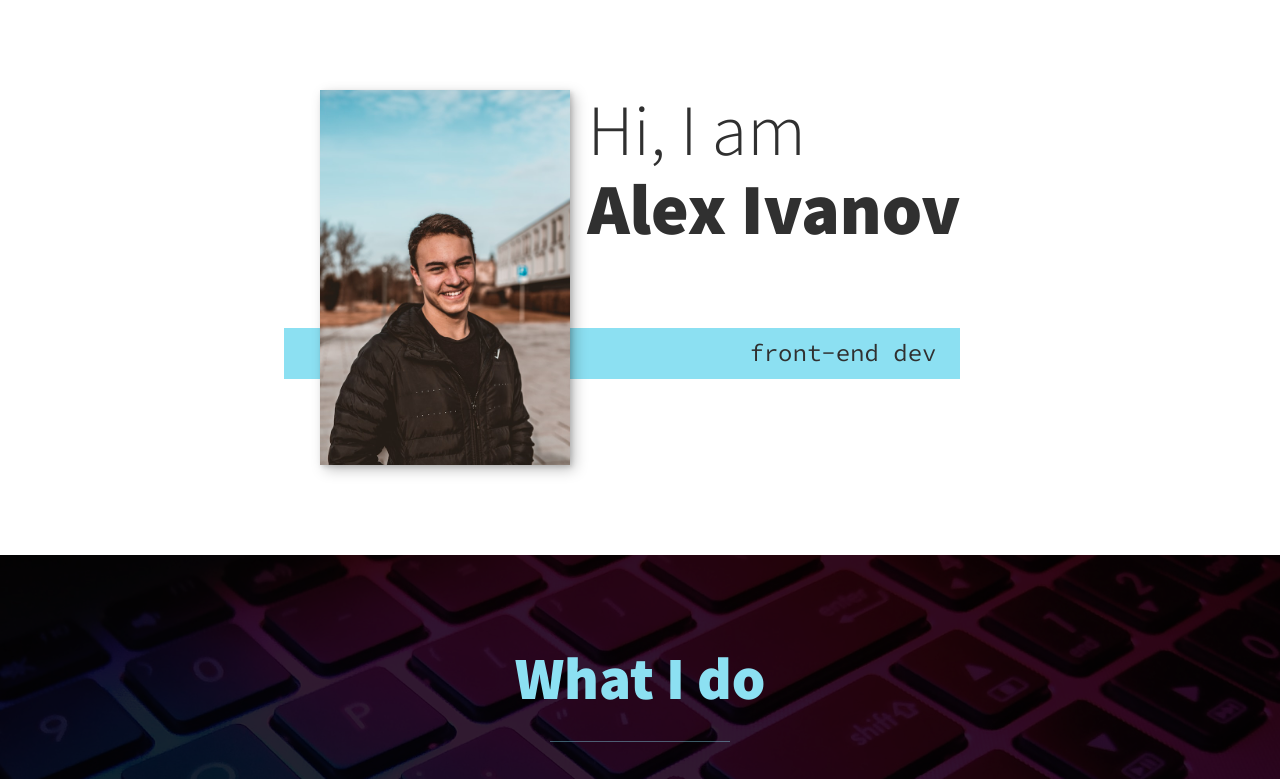
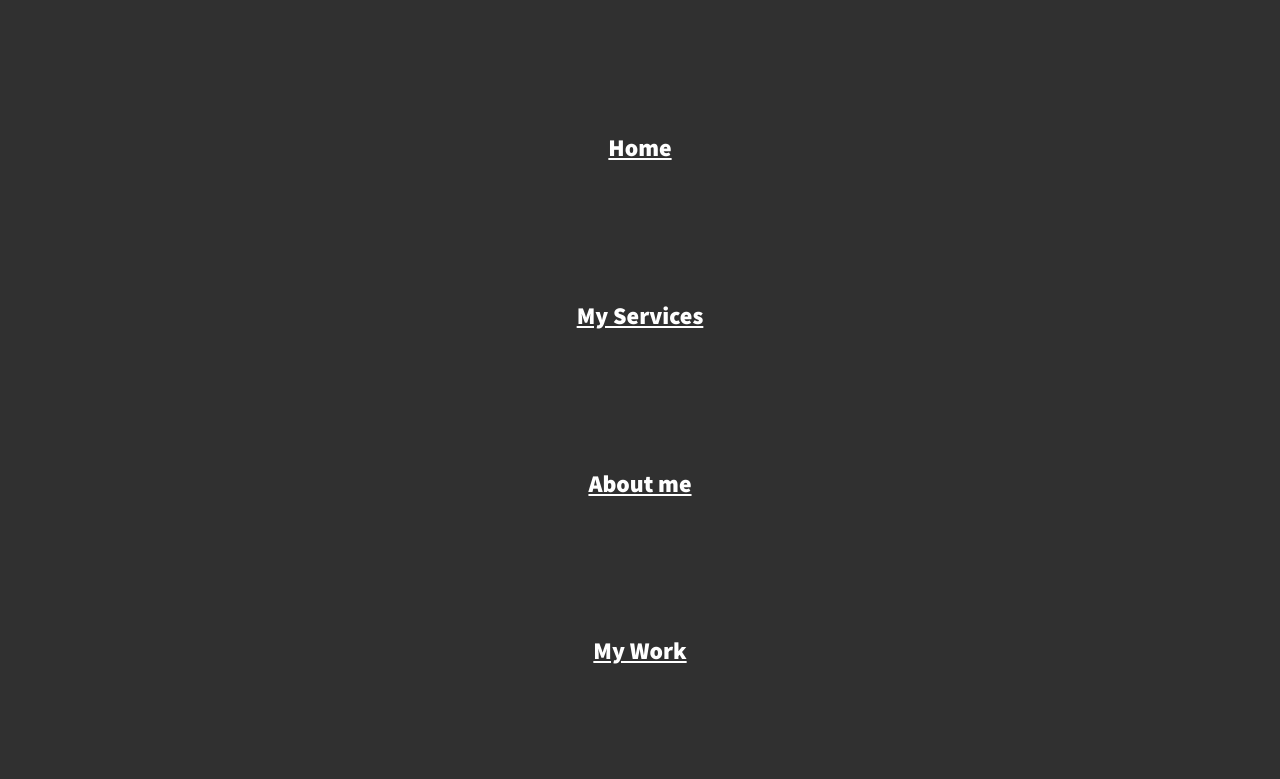
Before and after one commit to aleksmn/responsive-personal-portfolio, a plain HTML site: page index.html in a window 1280 px wide. Shown: the top 779 px of the page. Drawn offline with nearby package versions, Linux system fonts and the light colour scheme; a script that the page names is missing.

Commit message:
add header styles

```diff
--- a/css/style.css
+++ b/css/style.css
@@ -132,11 +132,47 @@ h3 { font-size: var(--fs-h3);}
 /* header */
 
 header {
-    display: none;
+    display: flex;
+    justify-content: space-between;
 }
 
-.logo img {
-    width: 240px;
+.logo {
+    width: 200px;
+}
+
+.nav {
+    position: fixed;
+    background: var(--clr-dark);
+    color: var(--clr-light);
+    top: 0;
+    bottom: 0;
+    left: 0;
+    right: 0;
+    z-index: 100;
+    transform: translate(0%);
+    transition: transform 250ms ease-in-out;
+}
+
+
+.nav__list {
+    list-style: none;
+    display: flex;
+    height: 100%;
+    flex-direction: column;
+    justify-content: space-evenly;
+    align-items: center;
+    margin: 0;
+    padding: 0;
+}
+
+.nav__link {
+    color: inherit;
+    font-weight: var(--fw-bold);
+    font-size: var(--fs-h3);
+}
+
+.nav__link:hover {
+    color: var(--clr-accent);
 }
 
 
```
